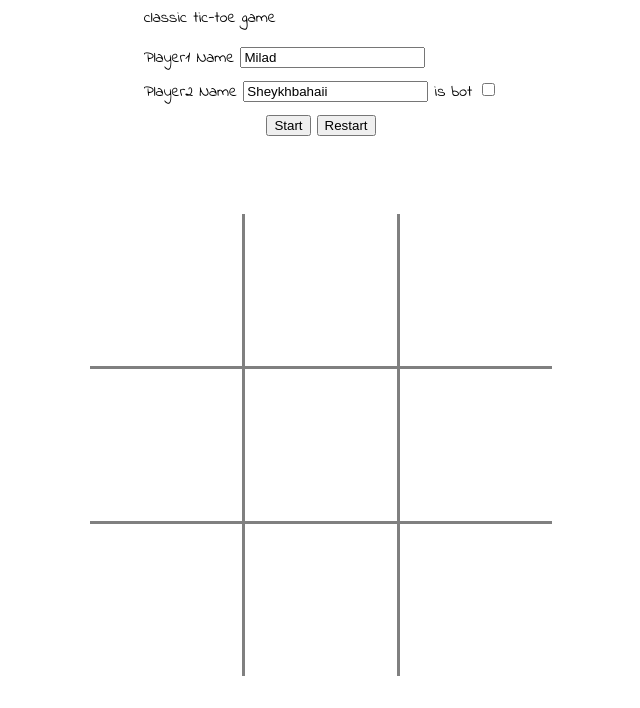
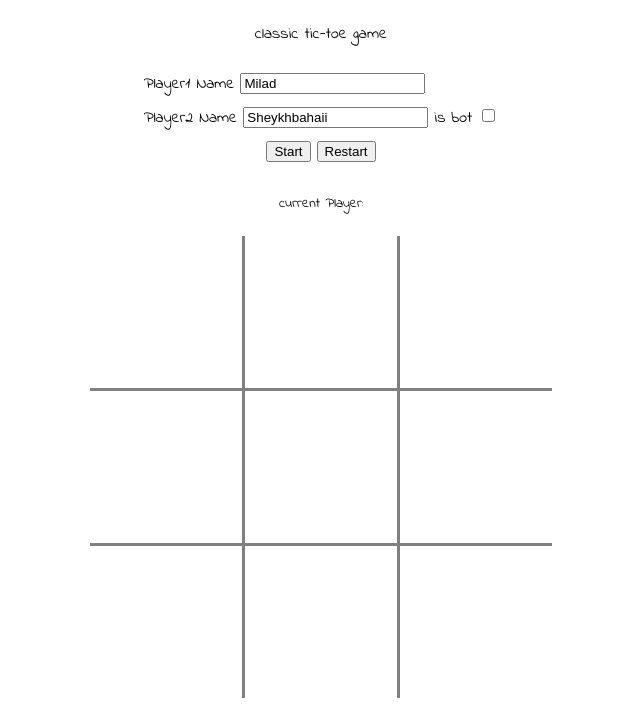
Before and after one commit to miladkh7/XO, a plain HTML site: page index.html in a window 1280 px wide. Shown: the part 92-800 px from the top of the page, without its empty margins (319-959 px from the left). Drawn offline with Linux system fonts and the light colour scheme.

Commit message:
feat(Css):Add current Player caption

```diff
--- a/customCss.css
+++ b/customCss.css
@@ -9,6 +9,12 @@ body{
     display: flex;
     flex-direction:column;
     font-family: 'Indie Flower', cursive;
+}
+.content{
+    align-items: center;
+    align-content: center;
+    display: flex;
+    flex-direction:column;
 }
 .boardgame{
     padding: 30px;
@@ -55,9 +61,14 @@ body{
     text-align: center;
 }
 .current{
-    visibility: hidden;
+    /* visibility: hidden; */
+    font-size: 14px;
 }
 #current{
 
     font-size: 30px;
 }
+.p{
+    justify-content: center;
+
+}
```
